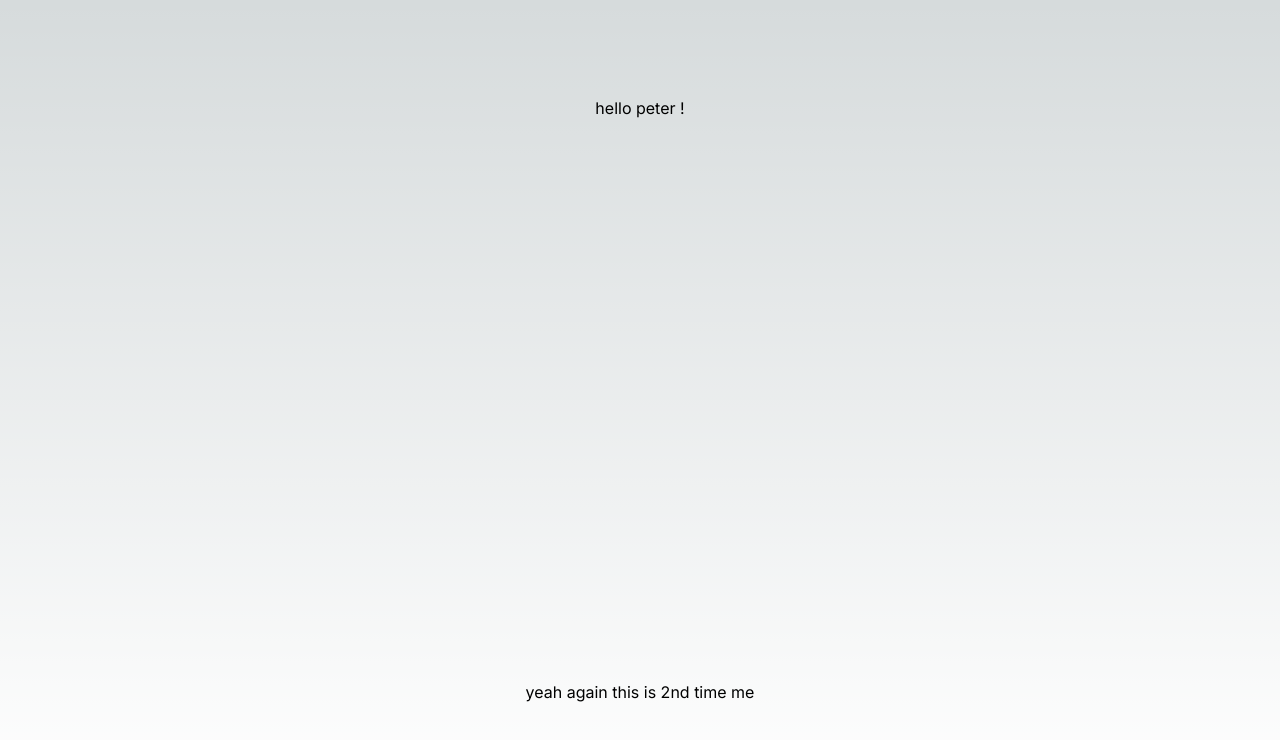
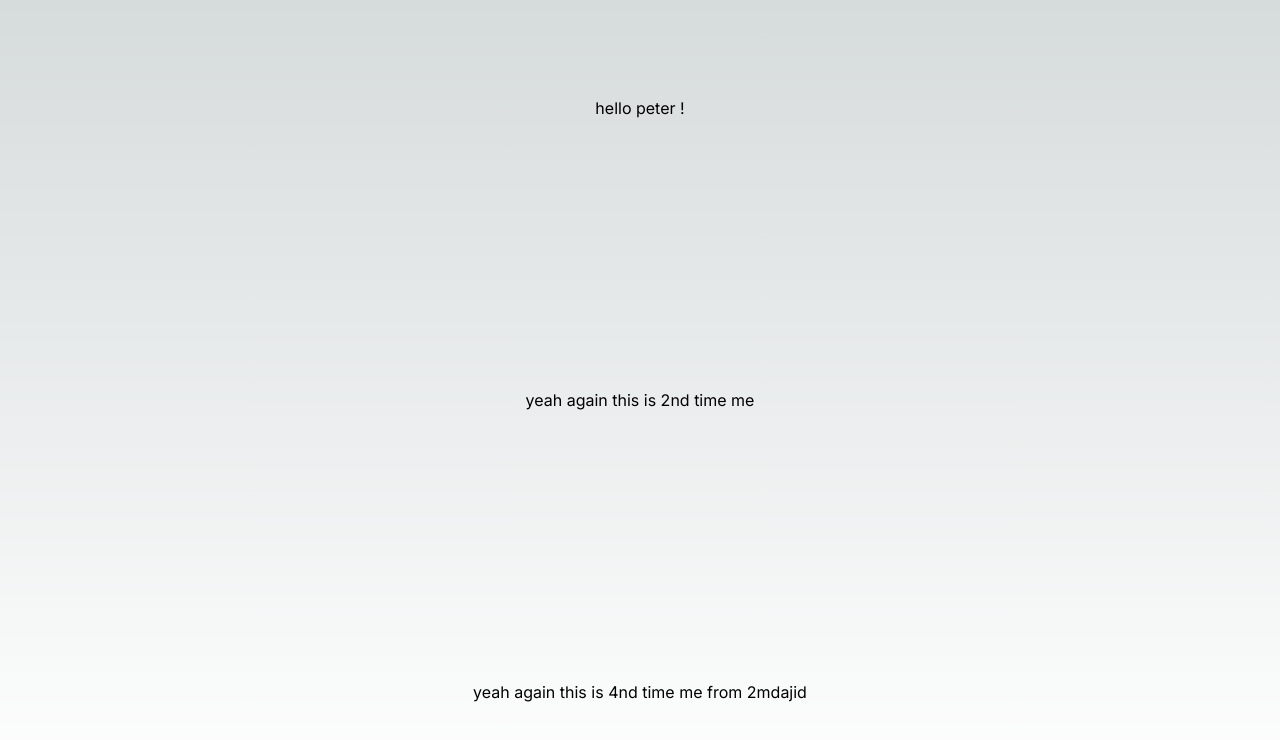
Before and after one commit to medlocusweb/probable-engine, a Next.js app: page / in a window 1280 px wide. Shown: the top 740 px of the page. Built offline with nearby package versions, Linux system fonts and the light colour scheme.

Commit message:
4nd commit in fork

```diff
--- a/src/app/page.tsx
+++ b/src/app/page.tsx
@@ -5,6 +5,7 @@ export default function Home() {
     <main className="flex min-h-screen flex-col items-center justify-between p-24">
      <p>hello peter !</p>
      <p>yeah again this is 2nd time me</p>
+     <p>yeah again this is 4nd time me from 2mdajid</p>
     </main>
   )
 }
```
